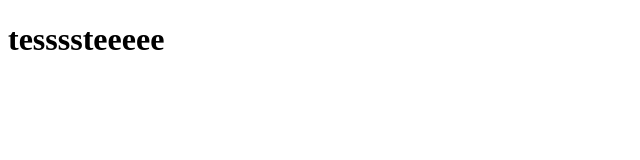
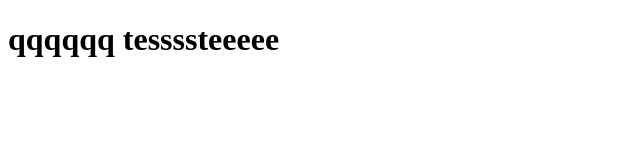
Before and after one commit to gitLucasHenrique/test, a website: page index.html in a window 1280 px wide. Shown: the whole page, without its empty margins (0-640 px from the left). Drawn offline with Linux system fonts and the light colour scheme.

Commit message:
initial 2

```diff
--- a/index.html
+++ b/index.html
@@ -1,9 +1,9 @@
 <!DOCTYPE html>
 <html>
 <head>
-  <title>teste</title>
+  <title>teste2</title>
 </head>
 <body>
-  <h1>tessssteeeee</h1>
+  <h1>qqqqqq tessssteeeee</h1>
 </body>
 </html>
--- a/package.json
+++ b/package.json
@@ -16,6 +16,7 @@
   "author": "lucas henrique ronqui de souza",
   "license": "ISC",
   "dependencies": {
-    "express": "^4.16.3"
+    "express": "^4.16.3",
+    "nodemon": "^1.17.3"
   }
 }
```
Also changed, not shown: 1 other file.
